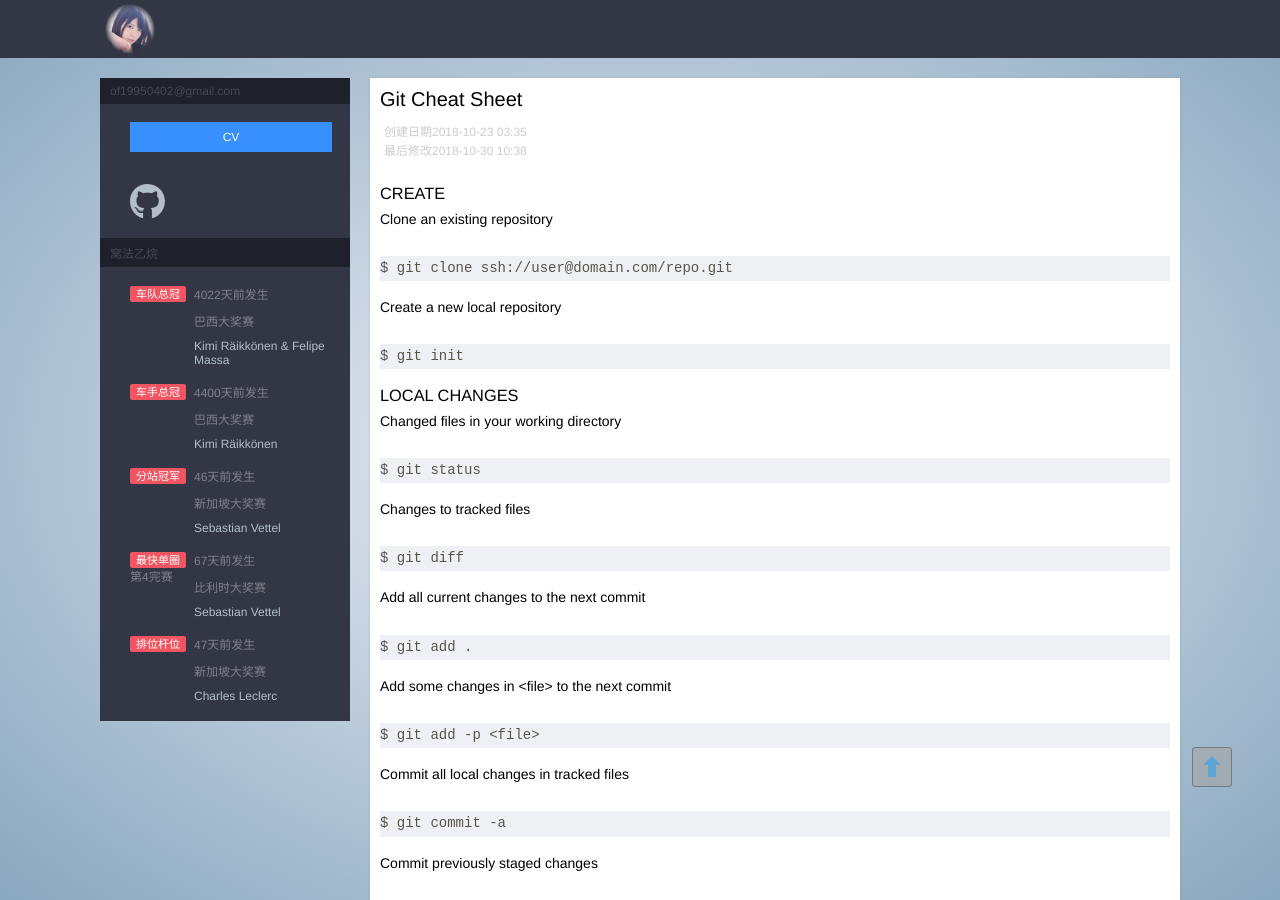
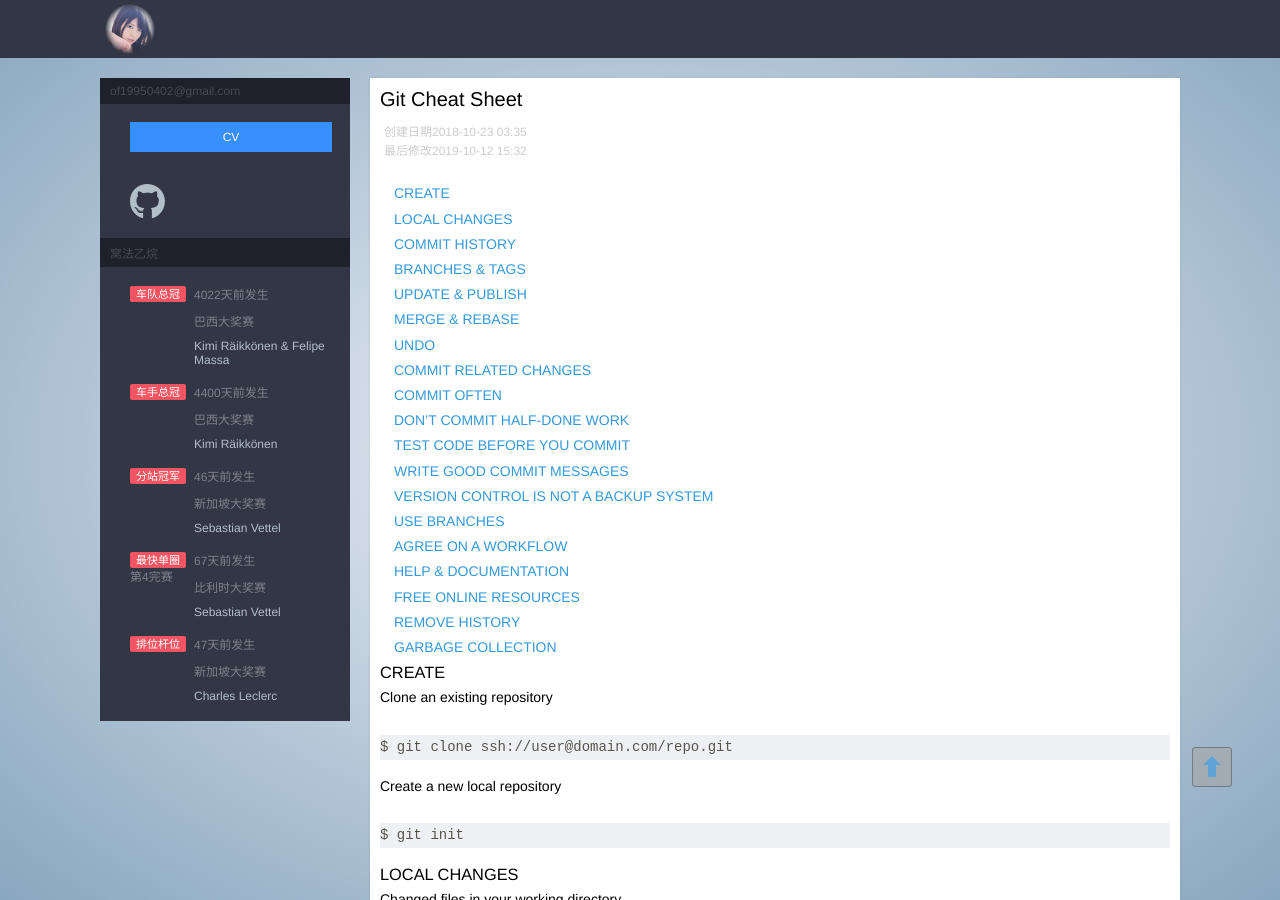
Before and after one commit to pw1316/pw1316.github.io, a Jekyll site: the page built from _posts/2018-10-23-Git-Cheat-Sheet.md, in a window 1280 px wide and 900 px high. Built offline with Jekyll 4.4.1, drawn with Linux system fonts in a browser that asks for light colours; nearby versions of some CDN libraries; some of the changed text lies outside the part shown.

Commit message:
update git cheat sheet

````diff
--- a/_posts/2018-10-23-Git-Cheat-Sheet.md
+++ b/_posts/2018-10-23-Git-Cheat-Sheet.md
@@ -2,8 +2,28 @@
 layout: page
 title: Git Cheat Sheet
 date: 2018-10-23 11:35:53 +0800
-mdate: 2018-10-30 10:38:27 +0800
+mdate: 2019-10-12 15:32:40 +0800
 ---
+
+- [CREATE](#create)
+- [LOCAL CHANGES](#local-changes)
+- [COMMIT HISTORY](#commit-history)
+- [BRANCHES & TAGS](#branches--tags)
+- [UPDATE & PUBLISH](#update--publish)
+- [MERGE & REBASE](#merge--rebase)
+- [UNDO](#undo)
+- [COMMIT RELATED CHANGES](#commit-related-changes)
+- [COMMIT OFTEN](#commit-often)
+- [DON'T COMMIT HALF-DONE WORK](#dont-commit-half-done-work)
+- [TEST CODE BEFORE YOU COMMIT](#test-code-before-you-commit)
+- [WRITE GOOD COMMIT MESSAGES](#write-good-commit-messages)
+- [VERSION CONTROL IS NOT A BACKUP SYSTEM](#version-control-is-not-a-backup-system)
+- [USE BRANCHES](#use-branches)
+- [AGREE ON A WORKFLOW](#agree-on-a-workflow)
+- [HELP & DOCUMENTATION](#help--documentation)
+- [FREE ONLINE RESOURCES](#free-online-resources)
+- [REMOVE HISTORY](#remove-history)
+- [GARBAGE COLLECTION](#garbage-collection)
 
 ### CREATE
 
@@ -308,9 +328,9 @@ $ git help <command>
 > http://rogerdudler.github.io/git-guide/
 > http://www.git-scm.org/
 
-### 清除提交历史
+### REMOVE HISTORY
 
-本地删除
+Local
 
 ```
 $ git filter-branch --force --index-filter ^
@@ -320,22 +340,22 @@ More? --prune-empty --tag-name-filter cat -- --all
 
 > Windows命令换行使用 `^`，而unix命令换行使用 `\`
 
-提交到远端
+Push
 
 ```
 $ git push <origin> --force --all
 ```
 
-垃圾回收
+Pull
+
+```
+$ git pull --rebase
+```
+
+### GARBAGE COLLECTION
 
 ```
 $ git for-each-ref --format='delete %(refname)' refs/original | git update-ref --stdin
 $ git reflog expire --expire=now --all
 $ git gc --prune=now
 ```
-
-其它客户端拉取
-
-```
-$ git pull --rebase
-```
````
Also changed, not shown: other parts of _posts/2018-10-23-Git-Cheat-Sheet.md (+1 -1 lines).
